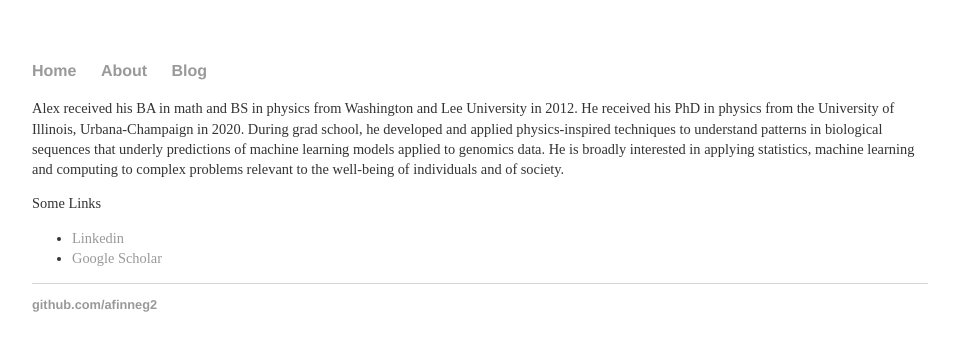
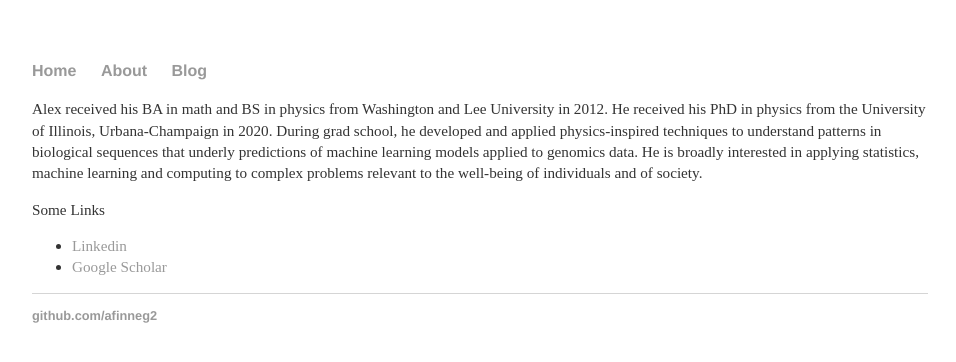
Before and after one commit to afinneg2/afinneg2.github.io, a Jekyll site: the page built from about/index.md, in a window 1280 px wide. Shown: the top 362 px of the page, without its empty margins (160-1116 px from the left). Built offline with Jekyll 4.4.1, drawn with Linux system fonts in a browser that asks for light colours.

Commit message:
minor change

```diff
--- a/css/main.css
+++ b/css/main.css
@@ -3,7 +3,7 @@
 a { text-decoration: none; color: #999; }
 a:hover { text-decoration: underline; }
 
-p, ul { font-size: 0.9em; line-height: 1.4em; color: #333; }
+p, ul { font-size: 0.95em; line-height: 1.4em; color: #333; }
 
 h1, h2, h3, h4 { font-family: 'Helvetica', 'Arial', 'Sans-Serif'; }
 h1 { font-size: 3em;  }
```
